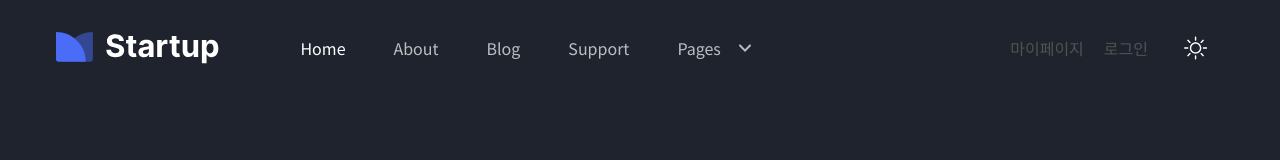
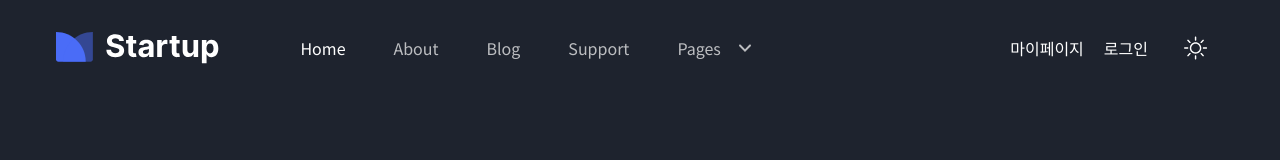
Before and after one commit to hyun1010/yum-yum, a Next.js app: page / in a window 1280 px wide. Shown: the top 160 px of the page. Built offline with nearby package versions, Linux system fonts and the light colour scheme.

Commit message:
mod: dark일때 text style 수정

```diff
--- a/src/widgets/layout/ui/Account.tsx
+++ b/src/widgets/layout/ui/Account.tsx
@@ -9,13 +9,13 @@ export default function Account() {
         type="onlyLabel"
         href="/signin"
         label="마이페이지"
-        labelStyle={'text-gray-700 text-md'}
+        labelStyle={'text-gray-700 text-md dark:text-white'}
       />
       <RoutingButton
         type="onlyLabel"
         href="/signup"
         label="로그인"
-        labelStyle={'text-gray-700 text-md'}
+        labelStyle={'text-gray-700 text-md dark:text-white'}
       />
       <ThemeToggler />
     </div>
```
